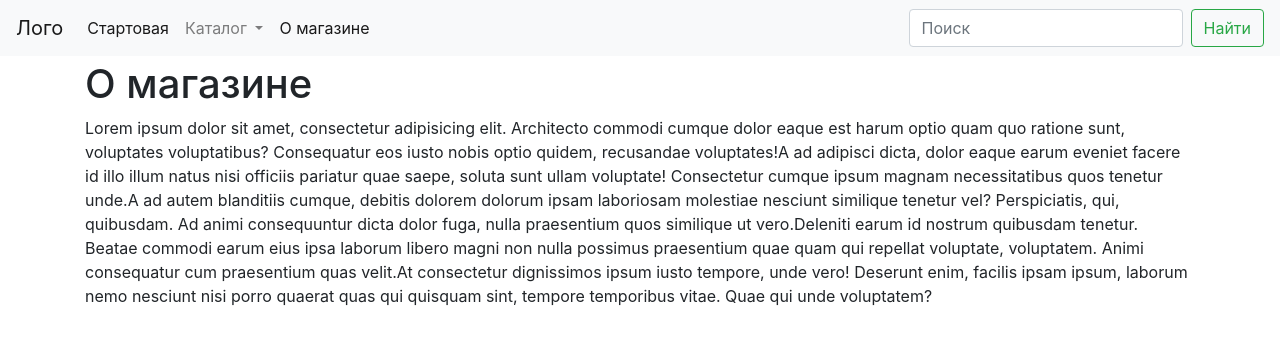
After one commit to gsinkovskiy/skillup-811-shop, a Symfony app: template templates/about/index.html.twig in a window 1280 px wide. The commit adds this page. Shown: the top 345 px of the page. Run offline with Twig, Linux system fonts and the light colour scheme; the template is opened without the code that fills it, so the values that code supplies are empty; some libraries are stand-ins or nearby versions.

Commit message:
lesson 13. controllers

```diff
--- /dev/null
+++ b/templates/about/index.html.twig
@@ -0,0 +1,8 @@
+{% extends 'base.html.twig' %}
+
+{% block title %}О магазине{% endblock %}
+
+{% block body %}
+    <h1>О магазине</h1>
+    <p>Lorem ipsum dolor sit amet, consectetur adipisicing elit. Architecto commodi cumque dolor eaque est harum optio quam quo ratione sunt, voluptates voluptatibus? Consequatur eos iusto nobis optio quidem, recusandae voluptates!A ad adipisci dicta, dolor eaque earum eveniet facere id illo illum natus nisi officiis pariatur quae saepe, soluta sunt ullam voluptate! Consectetur cumque ipsum magnam necessitatibus quos tenetur unde.A ad autem blanditiis cumque, debitis dolorem dolorum ipsam laboriosam molestiae nesciunt similique tenetur vel? Perspiciatis, qui, quibusdam. Ad animi consequuntur dicta dolor fuga, nulla praesentium quos similique ut vero.Deleniti earum id nostrum quibusdam tenetur. Beatae commodi earum eius ipsa laborum libero magni non nulla possimus praesentium quae quam qui repellat voluptate, voluptatem. Animi consequatur cum praesentium quas velit.At consectetur dignissimos ipsum iusto tempore, unde vero! Deserunt enim, facilis ipsam ipsum, laborum nemo nesciunt nisi porro quaerat quas qui quisquam sint, tempore temporibus vitae. Quae qui unde voluptatem?</p>
+{% endblock %}
--- a/templates/base.html.twig
+++ b/templates/base.html.twig
@@ -2,11 +2,58 @@
 <html>
     <head>
         <meta charset="UTF-8">
+        <meta name="viewport" content="width=device-width, initial-scale=1, shrink-to-fit=no">
         <title>{% block title %}Welcome!{% endblock %}</title>
+
+        <link rel="stylesheet" href="https://stackpath.bootstrapcdn.com/bootstrap/4.2.1/css/bootstrap.min.css" integrity="sha384-GJzZqFGwb1QTTN6wy59ffF1BuGJpLSa9DkKMp0DgiMDm4iYMj70gZWKYbI706tWS" crossorigin="anonymous">
         {% block stylesheets %}{% endblock %}
     </head>
     <body>
-        {% block body %}{% endblock %}
+        <nav class="navbar fixed-top navbar-expand-lg navbar-light bg-light">
+            <a class="navbar-brand" href="{{ path('default') }}">Лого</a>
+
+            <button class="navbar-toggler" type="button" data-toggle="collapse" data-target="#navbarSupportedContent" aria-controls="navbarSupportedContent" aria-expanded="false" aria-label="Toggle navigation">
+                <span class="navbar-toggler-icon"></span>
+            </button>
+
+            <div class="collapse navbar-collapse" id="navbarSupportedContent">
+                <ul class="navbar-nav mr-auto">
+                    <li class="nav-item active">
+                        <a class="nav-link" href="#">Стартовая</a>
+                    </li>
+                    <li class="nav-item dropdown">
+                        <a class="nav-link dropdown-toggle" href="#" id="navbarDropdown" role="button" data-toggle="dropdown" aria-haspopup="true" aria-expanded="false">
+                            Каталог
+                        </a>
+                        <div class="dropdown-menu" aria-labelledby="navbarDropdown">
+                            <a class="dropdown-item" href="{{ path('category', {'slug': 'tv'}) }}">Телевизоры</a>
+                            <a class="dropdown-item" href="{{ path('category', {'slug': 'media'}) }}">Мультимедиа</a>
+                            <div class="dropdown-divider"></div>
+                            <a class="dropdown-item" href="#">Категория 3</a>
+                        </div>
+                    </li>
+                    <li class="nav-item active">
+                        <a class="nav-link" href="{{ path('about') }}">О магазине</a>
+                    </li>
+                </ul>
+
+                <form class="form-inline my-2 my-lg-0">
+                    <input class="form-control mr-sm-2" type="search" placeholder="Поиск" aria-label="Поиск">
+                    <button class="btn btn-outline-success my-2 my-sm-0" type="submit">Найти</button>
+                </form>
+            </div>
+        </nav>
+
+        <div class="container" style="margin-top: 60px">
+            {% block body %}{% endblock %}
+        </div>
+
+        <script
+                src="https://code.jquery.com/jquery-3.3.1.min.js"
+                integrity="sha256-FgpCb/KJQlLNfOu91ta32o/NMZxltwRo8QtmkMRdAu8="
+                crossorigin="anonymous"></script>
+        <script src="https://cdnjs.cloudflare.com/ajax/libs/popper.js/1.14.6/umd/popper.min.js" integrity="sha384-wHAiFfRlMFy6i5SRaxvfOCifBUQy1xHdJ/yoi7FRNXMRBu5WHdZYu1hA6ZOblgut" crossorigin="anonymous"></script>
+        <script src="https://stackpath.bootstrapcdn.com/bootstrap/4.2.1/js/bootstrap.min.js" integrity="sha384-B0UglyR+jN6CkvvICOB2joaf5I4l3gm9GU6Hc1og6Ls7i6U/mkkaduKaBhlAXv9k" crossorigin="anonymous"></script>
         {% block javascripts %}{% endblock %}
     </body>
 </html>
```
Also changed, not shown: src/Controller/AboutController.php (added, +17 -0 lines), src/Controller/CategoryController.php (added, +30 -0 lines), src/Controller/DefaultController.php (+12 -18 lines), templates/bundles/TwigBundle/Exception/error404.html.twig (added, +7 -0 lines), templates/category/index.html.twig (added, +7 -0 lines), templates/default/index.html.twig (added, +20 -0 lines).
